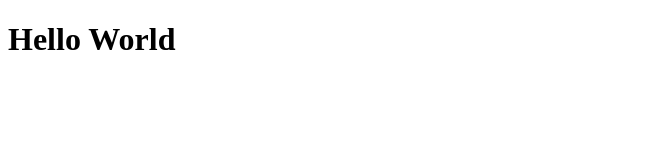
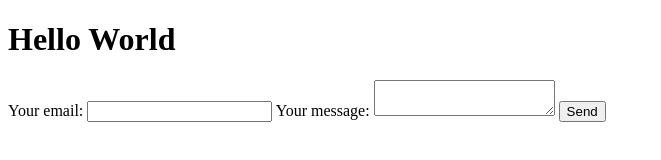
Before and after one commit to liammcdougall/lab13, a plain HTML site: page index.html in a window 1280 px wide. Shown: the whole page, without its empty margins (0-661 px from the left). Drawn offline with Linux system fonts and the light colour scheme.

Commit message:
added the form code

```diff
--- a/index.html
+++ b/index.html
@@ -8,5 +8,22 @@
 </head>
 <body>
     <h1>Hello World</h1>
+    <!-- modify this form HTML and place wherever you want your form -->
+    <form
+        action="https://formspree.io/f/mqknznzr"
+        method="POST"
+    >
+    <label>
+        Your email:
+        <input type="email" name="_replyto">
+    </label>
+    <label>
+        Your message:
+        <textarea name="message"></textarea>
+    </label>
+
+    <!-- your other form fields go here -->
+    <button type="submit">Send</button>
+    </form>
 </body>
 </html>
```
